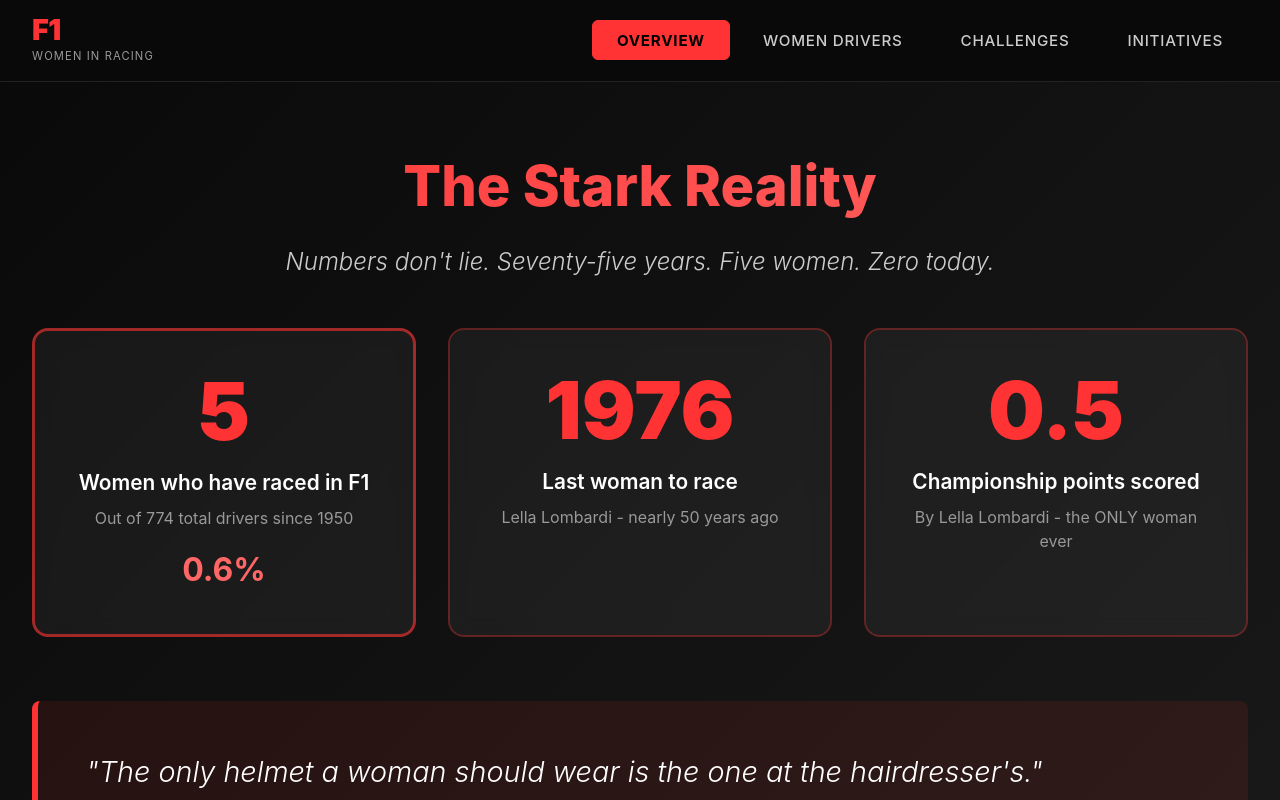
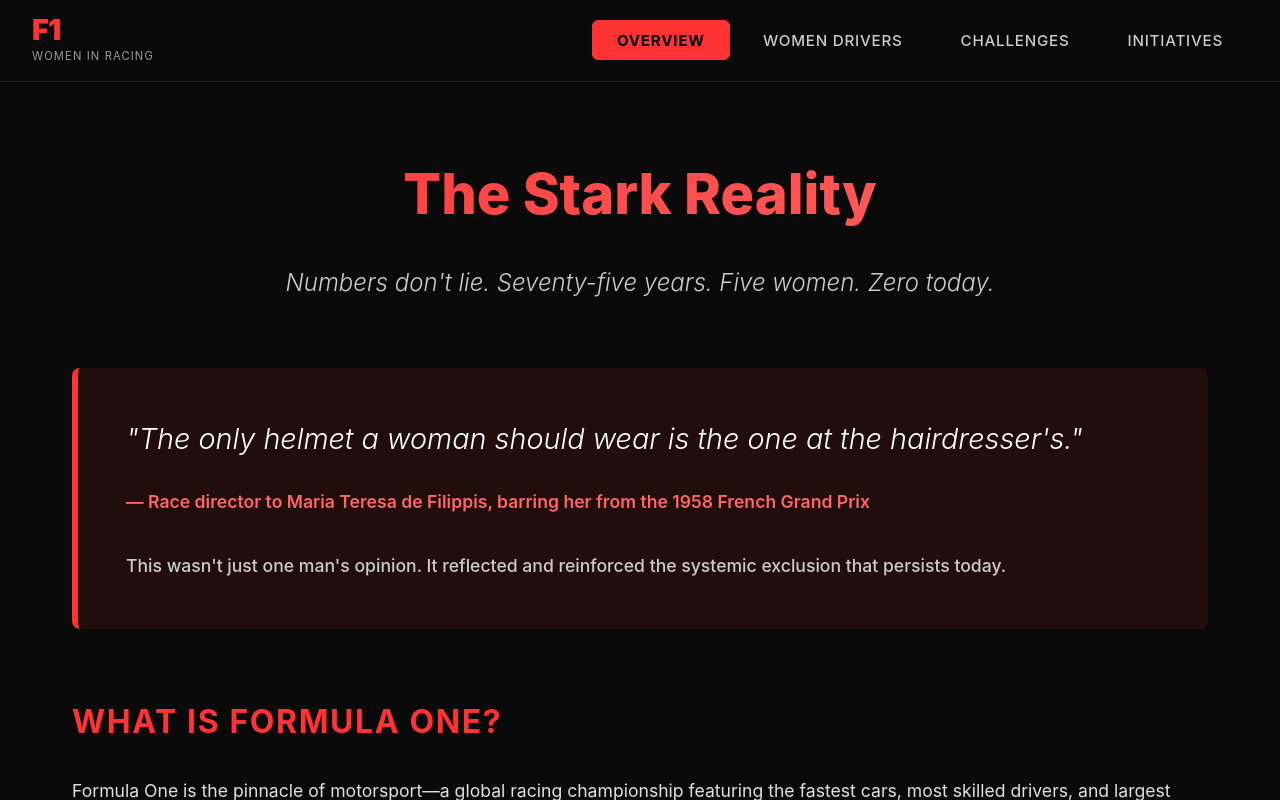
Before and after one commit to Kethan-p/History-of-Sport-Final, a React (Vite) app: page / in a window 1280 px wide. Both pictures are taken after a click on the button "OVERVIEW". Shown: the top 800 px of the page. Built offline with nearby package versions, Linux system fonts and the light colour scheme.

Commit message:
website updates

```diff
--- a/src/App.jsx
+++ b/src/App.jsx
@@ -1,7 +1,6 @@
 import { useState } from 'react';
 import Header from './components/Header';
 import Hero from './components/Hero';
-import ImpactSection from './components/ImpactSection';
 import Section1_Overview from './components/Section1_Overview';
 import Section2_Profiles from './components/Section2_Profiles';
 import Section3_Challenges from './components/Section3_Challenges';
@@ -22,7 +21,6 @@
       case 'overview':
         return (
           <div className="page-content">
-            <ImpactSection />
             <Section1_Overview />
           </div>
         );
--- a/src/components/Hero.jsx
+++ b/src/components/Hero.jsx
@@ -55,10 +55,9 @@
       <div className="hero-content">
         <h1 className="hero-title">WHY ARE THERE SO FEW WOMEN IN FORMULA ONE?</h1>
         <p className="hero-subtitle">
-          In 75 years of Formula One, only <strong>5 women</strong> have ever raced. The last was in <strong>1976</strong>—nearly 50 years ago.
-          This isn't coincidence. It's the result of <strong>interconnected barriers</strong>—financial inequality, cultural stereotypes,
-          and a system designed to keep women out. This website reveals how these forces work together to maintain one of sport's
-          most persistent gender gaps.
+          In 75 years of Formula One, only <strong>5 women</strong> have ever raced. The last was in <strong>1976</strong>, nearly 50 years ago.
+          This isn't coincidence. It's the result of <strong>interconnected barriers</strong>, such as financial inequality, cultural stereotypes,
+          and historical exclusion. This website explores how these forces work together to maintain one of sport's most persistent gender gaps.
         </p>
         <div className="hero-cta">
           <button className="cta-button" onClick={() => onNavigate('overview')}>
--- a/src/components/ImpactSection.jsx
+++ /dev/null
@@ -1,49 +0,0 @@
-import './ImpactSection.css';
-
-function ImpactSection() {
-    return (
-        <div className="impact-section">
-            <div className="impact-header">
-                <h2>The Stark Reality</h2>
-                <p className="impact-tagline">Numbers don't lie. Seventy-five years. Five women. Zero today.</p>
-            </div>
-
-            <div className="impact-grid">
-                <div className="impact-card impact-card-primary">
-                    <div className="impact-stat">5</div>
-                    <div className="impact-label">Women who have raced in F1</div>
-                    <div className="impact-context">Out of 774 total drivers since 1950</div>
-                    <div className="impact-percentage">0.6%</div>
-                </div>
-
-                <div className="impact-card impact-card-secondary">
-                    <div className="impact-stat">1976</div>
-                    <div className="impact-label">Last woman to race</div>
-                    <div className="impact-context">Lella Lombardi - nearly 50 years ago</div>
-                </div>
-
-                <div className="impact-card impact-card-tertiary">
-                    <div className="impact-stat">0.5</div>
-                    <div className="impact-label">Championship points scored</div>
-                    <div className="impact-context">By Lella Lombardi - the ONLY woman ever</div>
-                </div>
-            </div>
-
-            <div className="impact-quote-section">
-                <blockquote className="impact-quote">
-                    <p className="quote-text">
-                        "The only helmet a woman should wear is the one at the hairdresser's."
-                    </p>
-                    <cite className="quote-attribution">
-                        — Race director to Maria Teresa de Filippis, barring her from the 1958 French Grand Prix
-                    </cite>
-                </blockquote>
-                <p className="quote-context">
-                    This wasn't just one man's opinion. It reflected—and reinforced—the systemic exclusion that persists today.
-                </p>
-            </div>
-        </div>
-    );
-}
-
-export default ImpactSection;
--- a/src/components/Section1_Overview.jsx
+++ b/src/components/Section1_Overview.jsx
@@ -1,8 +1,28 @@
 import './Section1_Overview.css';
+import './ImpactSection.css';
+
 
 function Section1_Overview() {
   return (
     <div className="section-overview">
+      <div className="impact-header">
+        <h2>The Stark Reality</h2>
+        <p className="impact-tagline">Numbers don't lie. Seventy-five years. Five women. Zero today.</p>
+      </div>
+
+      <div className="impact-quote-section">
+        <blockquote className="impact-quote">
+          <p className="quote-text">
+            "The only helmet a woman should wear is the one at the hairdresser's."
+          </p>
+          <cite className="quote-attribution">
+            — Race director to Maria Teresa de Filippis, barring her from the 1958 French Grand Prix
+          </cite>
+        </blockquote>
+        <p className="quote-context">
+          This wasn't just one man's opinion. It reflected and reinforced the systemic exclusion that persists today.
+        </p>
+      </div>
       <div className="overview-text">
         <h3>What is Formula One?</h3>
         <p>
@@ -100,6 +120,14 @@
               sport positions women as "something less than a driver" and the implications for women's participation.
             </p>
           </div>
+          <div className="source-item">
+            <a href="https://www.internationalwomensday.com/Missions/19599/Formula-1-embraces-equity-in-motorsport-through-an-all-women-racing-championship" target="_blank" rel="noopener noreferrer">
+              <strong>International Women's Day (2023): Formula 1 Embraces Equity in Motorsport Through an All-Women Racing Championship</strong>
+            </a>
+            <p className="source-description">
+              Formula 1's commitment to equity and inclusivity, as evidenced by their decision to establish an all-women racing championship.
+            </p>
+          </div>
         </div>
       </div>
     </div>
--- a/src/components/Section2_Profiles.jsx
+++ b/src/components/Section2_Profiles.jsx
@@ -30,7 +30,7 @@
 
       <div className="profiles-note">
         <p>
-          <strong>Note:</strong> The last woman to race in a Grand Prix was Lella Lombardi in 1976—nearly 50 years ago.
+          <strong>Note:</strong> The last woman to race in a Grand Prix was Lella Lombardi in 1976, nearly 50 years ago.
           Since then, only Susie Wolff has participated in official F1 sessions (practice), but no woman has started a race.
         </p>
       </div>
--- a/src/components/Section4_Initiatives.css
+++ b/src/components/Section4_Initiatives.css
@@ -206,6 +206,61 @@
   color: #ff3333;
 }
 
+/* Future Possibilities Section */
+.future-section {
+  margin-top: 4rem;
+  padding-top: 4rem;
+  border-top: 2px solid rgba(51, 153, 255, 0.3);
+}
+
+.future-section h3 {
+  color: #3399ff;
+  font-size: 2rem;
+  margin: 0 0 2rem 0;
+  font-weight: 700;
+  text-transform: uppercase;
+  letter-spacing: 0.05em;
+}
+
+.future-grid {
+  display: grid;
+  grid-template-columns: repeat(auto-fit, minmax(300px, 1fr));
+  gap: 2rem;
+  margin-bottom: 2rem;
+}
+
+.future-item {
+  background: rgba(51, 153, 255, 0.1);
+  border: 1px solid rgba(51, 153, 255, 0.3);
+  border-radius: 12px;
+  padding: 2rem;
+  transition: all 0.3s ease;
+  backdrop-filter: blur(10px);
+}
+
+.future-item:hover {
+  border-color: #3399ff;
+  box-shadow: 0 8px 30px rgba(51, 153, 255, 0.3);
+  transform: translateY(-4px);
+  background: rgba(51, 153, 255, 0.15);
+}
+
+.future-item h4 {
+  margin: 0 0 1rem 0;
+  color: #3399ff;
+  font-size: 1.4rem;
+  font-weight: 700;
+  text-transform: uppercase;
+  letter-spacing: 0.05em;
+}
+
+.future-item p {
+  color: #cccccc;
+  margin: 0;
+  font-size: 1rem;
+  line-height: 1.7;
+}
+
 .sources-section {
   margin-top: 4rem;
   padding-top: 3rem;
```
Also changed, not shown: src/components/ImpactSection.css (line endings or trailing spaces), src/components/Section4_Initiatives.jsx (indentation only).
